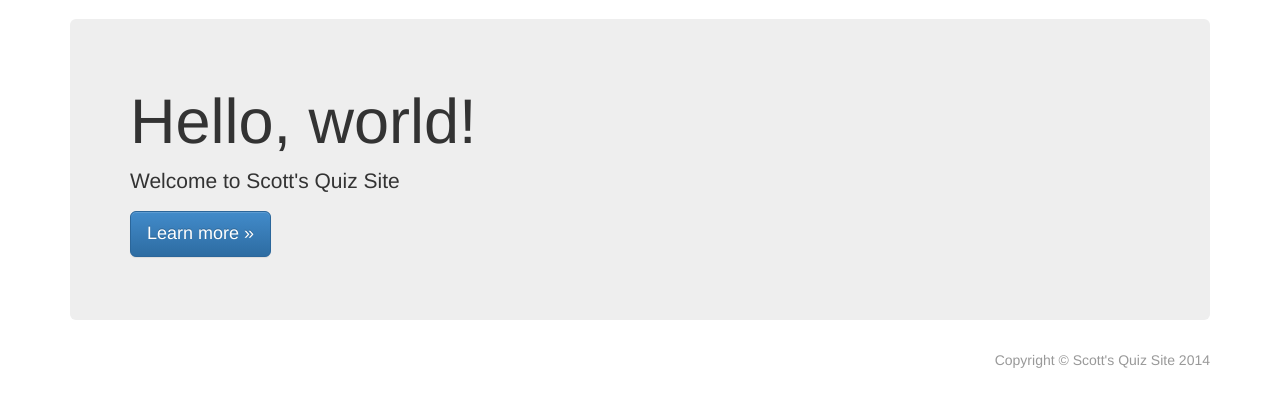
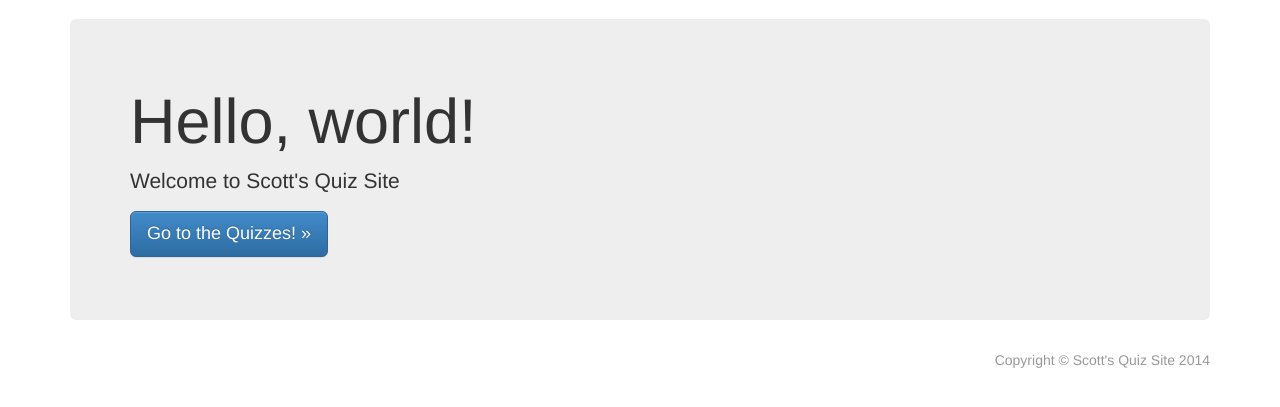
Before and after one commit to hillscottc/quiz2, a Django app: page /quiz/ in a window 1280 px wide. Shown: the part 51-458 px from the top of the page. Run offline with Django 3.2, Linux system fonts and the light colour scheme; parts of the project's set-up code (start-up, migrations or seed data) failed here and were passed over; some libraries are stand-ins or nearby versions.

Commit message:
home link

```diff
--- a/templates/quizapp/home.html
+++ b/templates/quizapp/home.html
@@ -6,7 +6,8 @@
         <div class="jumbotron">
         <h1>Hello, world!</h1>
         <p>Welcome to Scott's Quiz Site</p>
-        <p><a href="#" class="btn btn-primary btn-lg" role="button">Learn more &raquo;</a></p>
+        <p><a href="{% url 'quizapp:quiz_index' %}"
+              class="btn btn-primary btn-lg" role="button">Go to the Quizzes! &raquo;</a></p>
       </div>
 
 
```
